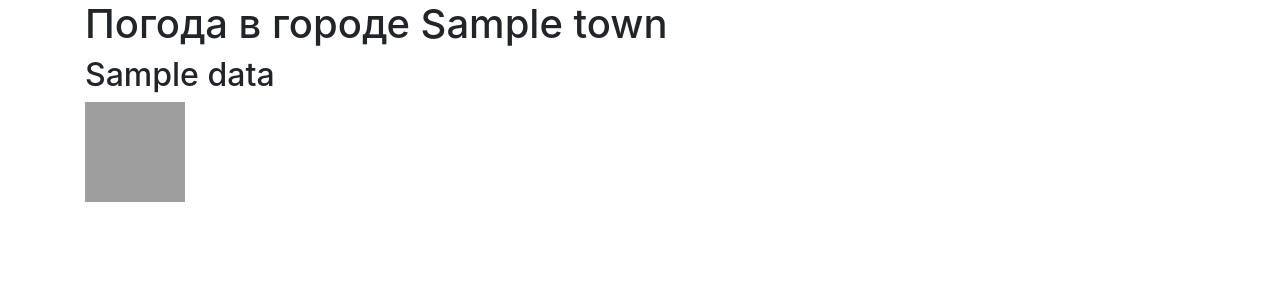
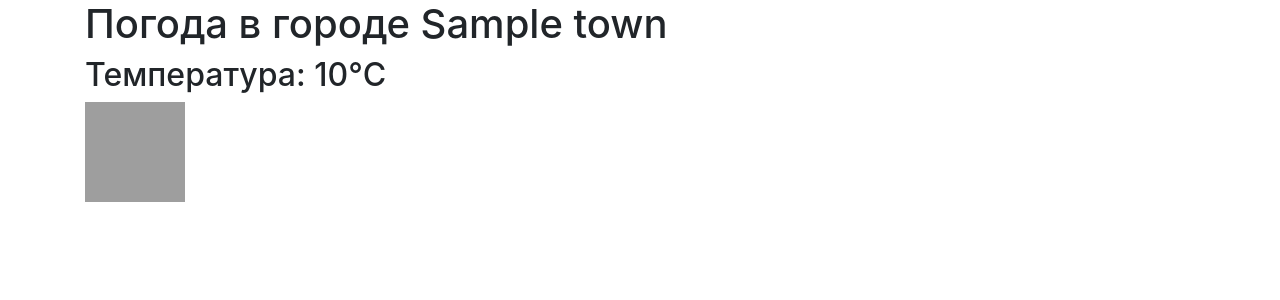
Before and after one commit to ipapMaster/flaskLessons, a Flask app: template templates/weather.html in a window 1280 px wide. Shown: the part 56-356 px from the top of the page. Run offline with Flask 3, Linux system fonts and the light colour scheme; the template is opened without the code that fills it: most values are stand-ins (such as "Sample title", 1, 10 or a date in 2020); grey boxes are pictures that could not be loaded.

Commit message:
Weather with Temperature

```diff
--- a/main.py
+++ b/main.py
@@ -57,10 +57,13 @@ def weather_form():
         weather = result.json()
         code = weather['cod']
         icon = weather['weather'][0]['icon']
+        temperature = weather['main']['temp']
+        data['code'] = code
+        data['icon'] = icon
+        data['temp'] = temperature
         return render_template('weather.html',
                                title=f'Погода в городе {town}',
-                               town=town, data=weather,
-                               icon=icon)
+                               town=town, data=data)
 
 
 @app.route('/form_sample', methods=['GET', 'POST'])
--- a/templates/weather.html
+++ b/templates/weather.html
@@ -2,7 +2,7 @@
 
 {% block content %}
     <h1>Погода в городе {{town}}</h1>
-    <h2>{{data}}</h2>
+    <h2>Температура: {{data['temp']}}&deg;C</h2>
     <img width="100" height="100"
-         src="https://openweathermap.org/img/wn/{{icon}}@2x.png">
+         src="https://openweathermap.org/img/wn/{{data['icon']}}@2x.png">
 {% endblock %}
```
